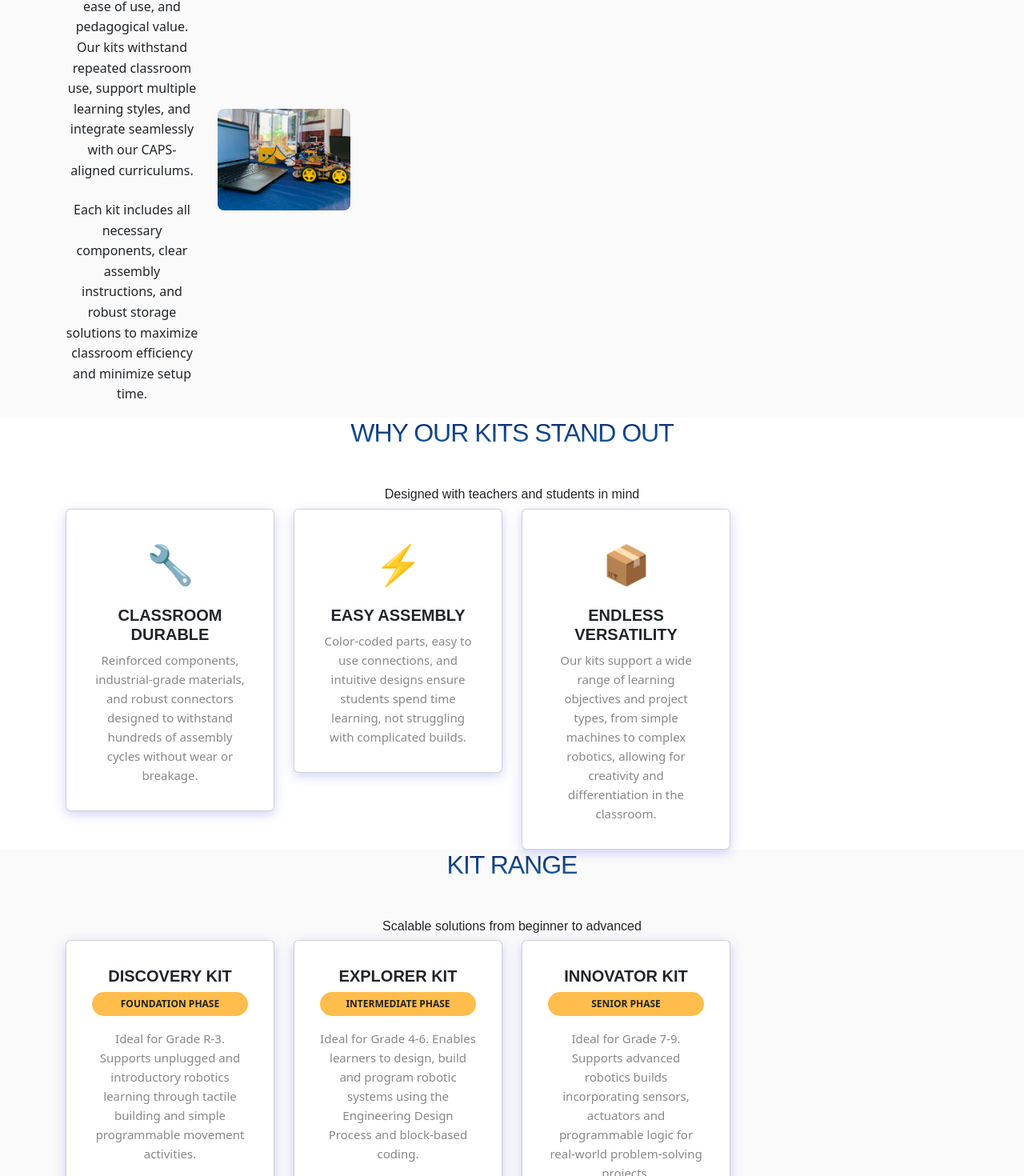
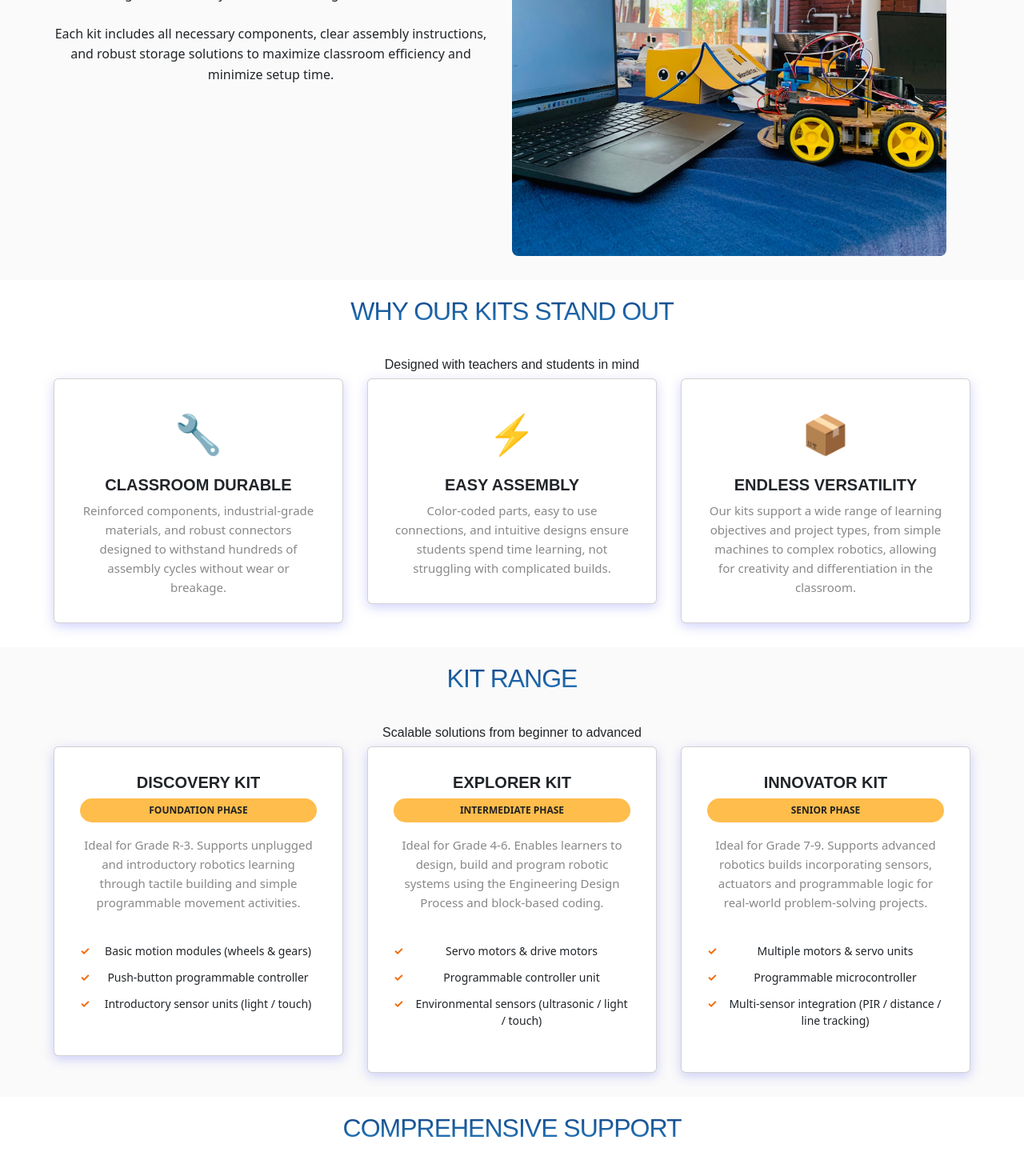
Before and after one commit to JoshGoodwin10/LumeriarEvents, a React (Vite) app in the folder frontend/Lumeriar/: page /hardware-kits in a window 1280 px wide. Shown: the part 380-1850 px from the top of the page at 80% size. Built offline with nearby package versions, Linux system fonts and the light colour scheme.

Commit message:
fixed col-2, changes to new grid

```diff
--- a/frontend/Lumeriar/src/App.tsx
+++ b/frontend/Lumeriar/src/App.tsx
@@ -131,12 +131,11 @@ const HomePage = () => (
     <section className="main-section" id="about">
       <div className="container">
         <div className="row align-center">
-          <div className="col-2">
+          <div className="grid-2">
             <figure className="wow fadeInLeft">
               <img src="../images/Event Photo.jpeg" alt="Students working with robotics" className="img-fluid"></img>
             </figure>
-          </div>
-          <div className="col-2 featured-work">
+            <div className="featured-work">
               <h2 className="text-center">About Lumeriar</h2>
               <div className="featured-box">
                 <div className="featured-box-col2 wow fadeInRight delay-02s">
@@ -157,6 +156,8 @@ const HomePage = () => (
                 <a href="/pages/about.html" style={{ alignItems: 'right' }} className="btn">About Us</a>
               </div>
             </div>
+          </div>
+
         </div>
       </div>
     </section>
--- a/frontend/Lumeriar/src/layout/public.css
+++ b/frontend/Lumeriar/src/layout/public.css
@@ -85,7 +85,8 @@ h2 {
     font-size: 34px;
     font-weight: 700;
     letter-spacing: -1px;
-    padding-bottom: 40px;
+    padding-top: 20px;
+    padding-bottom: 30px;
     text-align: center;
     text-transform: uppercase;
     background: linear-gradient(to bottom, var(--color-secondary-dark), var(--color-secondary));
@@ -168,6 +169,10 @@ p {
     .grid-3 {
         grid-template-columns: 1fr;
     }
+}
+
+.grid {
+    padding: 15px 0 15px;
 }
 
 /* Grid for 2 columns – replaces col-2 flex layout */
--- a/frontend/Lumeriar/src/pages/PublicPages/Clubs.tsx
+++ b/frontend/Lumeriar/src/pages/PublicPages/Clubs.tsx
@@ -15,12 +15,11 @@ const Clubs = () => {
                 <div className="container">
                     <h2 className="wow fadeInUp delay-03s">More Than Just a Club</h2>
                     <div className="row align-center">
-                        <div className="col-2">
+                        <div className="grid-2">
                             <figure className="wow fadeInLeft delay-04s">
                                 <img src="../images/working on robot hands.jpeg" alt="Students in robotics club" className="img-fluid" />
                             </figure>
-                        </div>
-                        <div className="col-2 wow fadeInRight delay-04s">
+                            <div className="wow fadeInRight delay-04s">
                                 <p className="mb-4">Our school robotics clubs provide a structured, engaging after-school environment
                                     where students explore coding, engineering, and problem-solving through hands-on robotics
                                     projects. From complete beginners to advanced builders, every student finds their place in our
@@ -31,6 +30,8 @@ const Clubs = () => {
                                 <p>Whether you're starting from scratch or looking to enhance an existing programme, we tailor our
                                     club offerings to your school's needs, schedule, and goals.</p>
                             </div>
+                        </div>
+
                     </div>
                 </div>
             </section>
--- a/frontend/Lumeriar/src/pages/PublicPages/HardwareKits.tsx
+++ b/frontend/Lumeriar/src/pages/PublicPages/HardwareKits.tsx
@@ -16,7 +16,8 @@ const HardwareKits = () => {
                 <div className="container">
                     <h2 className="wow fadeInUp delay-03s">Built for the Classroom</h2>
                     <div className="row align-center">
-                        <div className="col-2 wow fadeInRight delay-04s">
+                        <div className="grid-2 wow fadeInRight delay-04s">
+                            <div className="">
                                 <p className="mb-4">Our robotics kits are designed specifically for educational use, prioritizing
                                     durability, ease of use, and pedagogical value. Our kits withstand
                                     repeated classroom use, support multiple learning styles, and integrate seamlessly with our
@@ -24,12 +25,12 @@ const HardwareKits = () => {
                                 <p>Each kit includes all necessary components, clear assembly instructions, and robust storage
                                     solutions to maximize classroom efficiency and minimize setup time.</p>
                             </div>
-                        <div className="col-2">
                             <figure className="wow fadeInLeft delay-04s">
                                 <img src="../images/laptop and robot.jpeg" alt="Robotics kit" className="img-fluid" />
                             </figure>
                         </div>
                     </div>
+
                 </div>
             </section>
 
@@ -39,8 +40,8 @@ const HardwareKits = () => {
                     <h2 className="wow fadeInUp delay-03s">Why Our Kits Stand Out</h2>
                     <h6>Designed with teachers and students in mind</h6>
 
-                    <div className="row">
-                        <div className="col-3 wow fadeInUp delay-03s">
+                    <div className="grid-3">
+                        <div className="wow fadeInUp delay-03s">
                             <div className="card no-hover">
                                 <div className="feature-icon">🔧</div>
                                 <h3 className="card-title">Classroom Durable</h3>
@@ -49,7 +50,7 @@ const HardwareKits = () => {
                             </div>
                         </div>
 
-                        <div className="col-3 wow fadeInUp delay-06s">
+                        <div className="wow fadeInUp delay-06s">
                             <div className="card no-hover">
                                 <div className="feature-icon">⚡</div>
                                 <h3 className="card-title">Easy Assembly</h3>
@@ -58,7 +59,7 @@ const HardwareKits = () => {
                             </div>
                         </div>
 
-                        <div className="col-3 wow fadeInUp delay-09s">
+                        <div className="wow fadeInUp delay-09s">
                             <div className="card no-hover">
                                 <div className="feature-icon">📦</div>
                                 <h3 className="card-title">Endless Versatility</h3>
@@ -77,8 +78,8 @@ const HardwareKits = () => {
                     <h2 className="wow fadeInUp delay-03s">Kit Range</h2>
                     <h6>Scalable solutions from beginner to advanced</h6>
 
-                    <div className="row">
-                        <div className="col-3 wow fadeInUp delay-06s">
+                    <div className="grid-3">
+                        <div className="wow fadeInUp delay-06s">
                             <div className="card">
                                 <h3 className="card-title">Discovery Kit</h3>
                                 <div className="kit-level">Foundation Phase</div>
@@ -92,7 +93,7 @@ const HardwareKits = () => {
                             </div>
                         </div>
 
-                        <div className="col-3 wow fadeInUp delay-06s">
+                        <div className="wow fadeInUp delay-06s">
                             <div className="card">
                                 <h3 className="card-title">Explorer Kit</h3>
                                 <div className="kit-level">Intermediate Phase</div>
@@ -106,7 +107,7 @@ const HardwareKits = () => {
                             </div>
                         </div>
 
-                        <div className="col-3 wow fadeInUp delay-06s">
+                        <div className="wow fadeInUp delay-06s">
                             <div className="card">
                                 <h3 className="card-title">Innovator Kit</h3>
                                 <div className="kit-level">Senior Phase</div>
@@ -128,17 +129,17 @@ const HardwareKits = () => {
                 <div className="container">
                     <h2 className="wow fadeInUp delay-03s">Comprehensive Support</h2>
                     <div className="row">
-                        <div className="col-2 wow fadeInUp delay-04s">
+                        <div className="wow fadeInUp delay-04s">
                             <h3 className="card-title mb-3">Warranty & Replacement</h3>
                             <p className="card-text">All kits include a 2-year warranty with free component replacement for
                                 manufacturing defects. Quick turnaround ensures minimal classroom disruption.</p>
                         </div>
-
-                        <div className="col-2 wow fadeInUp delay-06s">
+                        <div className="wow fadeInUp delay-06s">
                             <h3 className="card-title mb-3">Technical Assistance</h3>
                             <p className="card-text">Access to dedicated support team via email and phone call. We provide
                                 troubleshooting guides, tutorials, and direct technical help when needed.</p>
                         </div>
+
                     </div>
                 </div>
             </section>
--- a/frontend/Lumeriar/src/pages/PublicPages/TeacherDevelopment.tsx
+++ b/frontend/Lumeriar/src/pages/PublicPages/TeacherDevelopment.tsx
@@ -16,12 +16,11 @@ const TeacherDevelopment = () => {
                 <div className="container">
                     <h2 className="wow fadeInUp delay-03s">Supporting Teachers Every Step</h2>
                     <div className="row align-center">
-                        <div className="col-2">
+                        <div className="grid-2">
                             <figure className="wow fadeInLeft delay-04s">
                                 <img src="../images/car on table.jpeg" alt="Teacher training" className="img-fluid" />
                             </figure>
-                        </div>
-                        <div className="col-2 wow fadeInRight delay-04s">
+                            <div className="wow fadeInRight delay-04s">
                                 <p className="mb-4">We believe that confident, well-supported teachers are the key to successful
                                     robotics education. Our teacher development programmes provide the technical knowledge,
                                     pedagogical strategies, and ongoing support educators need to deliver engaging, effective
@@ -29,6 +28,8 @@ const TeacherDevelopment = () => {
                                 <p>From initial onboarding to advanced facilitation techniques, we walk alongside teachers,
                                     building their capacity and confidence to inspire the next generation of innovators.</p>
                             </div>
+                        </div>
+
                     </div>
                 </div>
             </section>
```
Also changed, not shown: frontend/Lumeriar/src/pages/PublicPages/About.tsx (+8 -8 lines), frontend/Lumeriar/src/pages/PublicPages/Curriculums.tsx (+4 -3 lines). Lines whose indentation alone changed are shown as unchanged.
